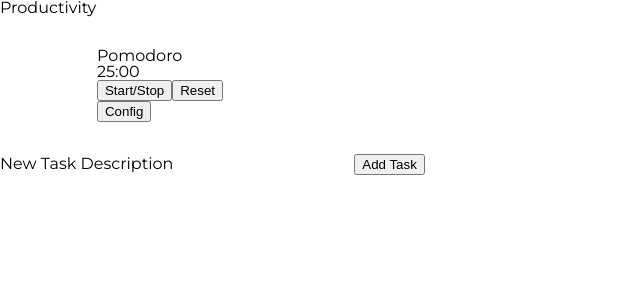
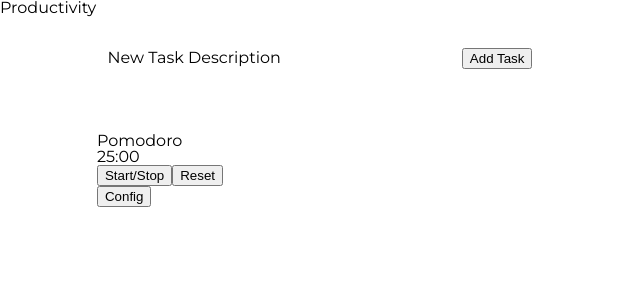
Before and after one commit to JDTalley/productively, a React (Create React App) app: page / in a window 1280 px wide. Shown: the top 300 px of the page, without its empty margins (0-640 px from the left). Built offline with nearby package versions, Linux system fonts and the light colour scheme.

Commit message:
Small task styling.

```diff
--- a/src/App.css
+++ b/src/App.css
@@ -69,9 +69,24 @@
     display: none !important;
 }
 
+/*********************/
+/* Task List Styles */
+/*******************/
+
+.tasklist-component {
+    display: flex;
+    justify-content: center;
+    width: 50%;
+    padding: 2em;
+}
+
+.add-task-description-input {
+    border-bottom:
+}
+
+/********************/
+/* Pomodoro Styles */
 /******************/
-/* Pomodoro Styles */
-/****************/
 
 .pomodoro-component {
     display: flex;
--- a/src/App.tsx
+++ b/src/App.tsx
@@ -9,8 +9,8 @@
   return (
     <div className="App">
       <h1>Productivity</h1>
+      <div className="tasklist-component"><TaskList /></div>
       <div className="pomodoro-component"><Pomodoro /></div>
-      <TaskList />
     </div>
   );
 }
```
